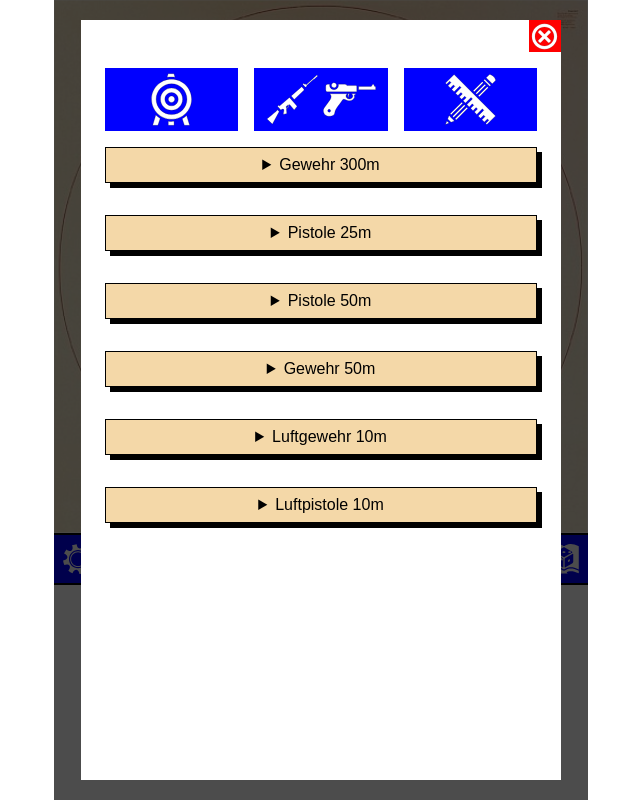
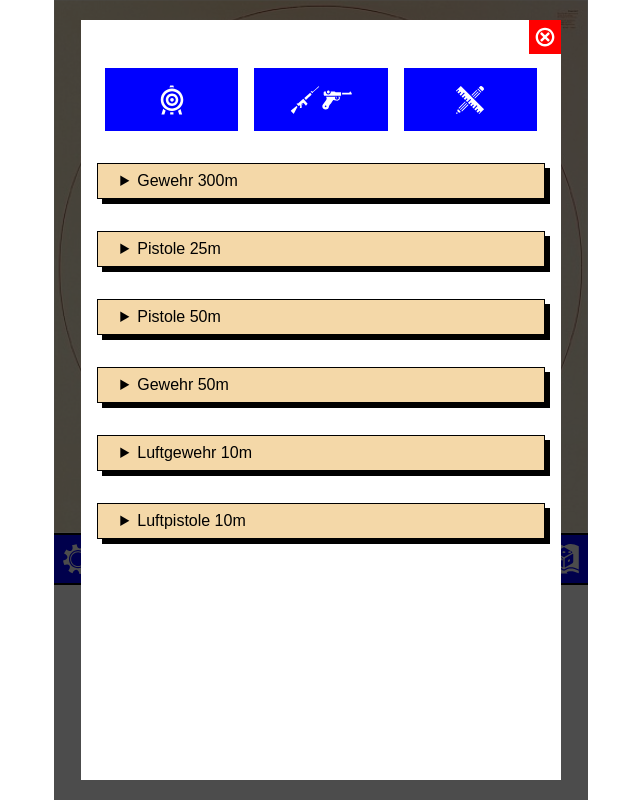
Before and after one commit to m00gendai/schuetzenhilfe-v2, a React (Vite) app: page / in a window 1280 px wide. Both pictures are taken after a click on the button 397 px from the left and 559 px from the top of the page. Shown: the whole page, without its empty margins (319-959 px from the left). Built offline with nearby package versions, Linux system fonts and the light colour scheme.

Commit message:
Replaced button SVGs with react-icons Reworked modal to harmonize with global modal stylesheet

```diff
--- a/src/components/Modal_Options.tsx
+++ b/src/components/Modal_Options.tsx
@@ -1,9 +1,9 @@
 import s from "../styles/Modal_Options.module.css";
+import modal from "../styles/Modal_Globals.module.css"
 
-import {TargetButton, RulerButton, FalButton, LugerButton, CancelButton} from "../buttons"
+import { GiArcheryTarget, GiCancel, GiFnFal, GiLuger, GiPencilRuler } from "react-icons/gi"
 
-
-import {useState} from "react"
+import { useState } from "react"
 
 import { weaponList } from "../weaponList";
 import { targetList } from "../targetList";
@@ -24,7 +24,6 @@ interface Target {
   distance: number;
   type: string;
 }
-
 
 interface modalProps {
   showOptions: boolean;
@@ -72,23 +71,22 @@ export default function Modal_Options({
     return x < y ? -1 : x > y ? 1 : 0;
   });
 
-
-
-
   return (
-    <aside className={s.veil}>
-      <div className={s.modal}>
+    <aside className={modal.veil}>
+      <div className={modal.modal}>
+        <div className={modal.buttonRow}>
         <button
-          className={s.close}
-          name="schliessen"
+          className={modal.closeButton}
+          title="Optionsmenü schliessen"
           onClick={() => setShowOptions(!showOptions)}
         >
-          <CancelButton />
+          <GiCancel />
         </button>
+        </div>
         <div className={s.optionSelect}>
-          <button onClick={()=>setShowOption("target")}><TargetButton /></button>
-          <button onClick={()=>setShowOption("weapon")}><FalButton /><LugerButton /></button>
-          <button onClick={()=>setShowOption("factors")}><RulerButton /></button>
+          <button title="Zielscheibe wählen" onClick={()=>setShowOption("target")}><GiArcheryTarget /></button>
+          <button title="Optik wählen" onClick={()=>setShowOption("weapon")}><GiFnFal /><GiLuger /></button>
+          <button title="Einstellungen vornehmen" onClick={()=>setShowOption("factors")}><GiPencilRuler /></button>
         </div>
         {showOption === "target" ?
         <Modal_Options_TargetSelect targetList={targetListSorted} setTarget={setTarget}/> :
--- a/src/components/Modal_Options_FactorsSelect.tsx
+++ b/src/components/Modal_Options_FactorsSelect.tsx
@@ -1,4 +1,5 @@
 import s from "../styles/Modal_Options.module.css";
+import modal from "../styles/Modal_Globals.module.css"
 
 interface modalProps{
     distance: number;
@@ -14,7 +15,7 @@ interface modalProps{
 export default function Modal_Options_FactorsSelect({distance, setDistance, windage, setWindage, elevation, setElevation, base, setBase}:modalProps){
 
     function assignDistance(event: any) {
-        setDistance(event.currentTarget.value);
+       setDistance(event.currentTarget.value);
         localStorage.setItem(
           "Schützenhilfe_Distanz",
           JSON.stringify(event.currentTarget.value)
@@ -46,7 +47,7 @@ export default function Modal_Options_FactorsSelect({distance, setDistance, wind
       }
 
     return(
-        <div className={s.contentInputs}>
+        <div className={modal.content}>
           <div className={s.item}>
             <h2 className={s.title}>Zieldistanz in Meter</h2>
             <input
--- a/src/components/Modal_Options_TargetSelect.tsx
+++ b/src/components/Modal_Options_TargetSelect.tsx
@@ -1,4 +1,4 @@
-import s from "../styles/Modal_Options.module.css"
+import modal from "../styles/Modal_Globals.module.css"
 
 import Modal_Options_TargetSelect_Target from "./Modal_Options_TargetSelect_Target"
 
@@ -34,7 +34,7 @@ const spoilers: Spoilers[] = [
 export default function Modal_Options_TargetSelect({targetList, setTarget}:modalProps){
 
     return(
-      <div className={s.content}>
+      <div className={modal.content}>
         {
           spoilers.map(spoiler =>{
             return <Modal_Options_TargetSelect_Target key={spoiler.name} spoiler={spoiler} targetList={targetList} setTarget={setTarget}/>
--- a/src/components/Modal_Options_TargetSelect_Target.tsx
+++ b/src/components/Modal_Options_TargetSelect_Target.tsx
@@ -48,13 +48,13 @@ interface Target {
                     <div
                       onClick={(event: any) => assignTarget(event)}
                       key={target.name}
-                      className={s.targetImageContainer}
-                      id={`${target.designation}`}><div className={s.targetImage}
+                      className={s.imageContainer}
+                      id={`${target.designation}`}><div className={s.image}
                       style={{
                         backgroundImage: `url("${target.designation}.jpg")`,
                       }}
                     ></div>
-                      <span className={s.targetName}>{target.name}</span>
+                      <span className={s.name}>{target.name}</span>
                     </div>
                   );
                 }
--- a/src/components/Modal_Options_WeaponSelect.tsx
+++ b/src/components/Modal_Options_WeaponSelect.tsx
@@ -1,4 +1,4 @@
-import s from "../styles/Modal_Options.module.css"
+import modal from "../styles/Modal_Globals.module.css"
 
 import Modal_Options_WeaponSelect_Weapon from "./Modal_Options_WeaponSelect_Weapon"
 
@@ -38,7 +38,7 @@ const spoilers: Spoilers[] = [
 export default function Modal_Options_WeaponSelect({base, windage, elevation, weaponList, setWeapon}:modalProps){
 
     return(
-      <div className={s.content}>
+      <div className={modal.content}>
         {spoilers.map(spoiler=>{
           return <Modal_Options_WeaponSelect_Weapon base={base} windage={windage} elevation={elevation} key={spoiler.prefix} spoiler={spoiler} weaponList={weaponList} setWeapon={setWeapon}/>
         })}
--- a/src/components/Modal_Options_WeaponSelect_Weapon.tsx
+++ b/src/components/Modal_Options_WeaponSelect_Weapon.tsx
@@ -76,9 +76,9 @@ export default function Modal_Options_WeaponSelect_weapon({base, windage, elevat
                 const prefix = weapon.designation.split(" - ")
                 if(prefix[0] == spoiler.prefix){
                             return (
-                                <div onClick={(event:any)=>assignWeapon(event)} key={weapon.designation} className={s.weaponImageContainer} id={`${weapon.designation}`}>
-                                  <div className={s.weaponImage} style={{backgroundImage: `url("/${prefix[1].replaceAll("/", "_")}.svg")` ? `url("/${prefix[1].replaceAll("/", "_")}.svg")` : `url("testbild.png")`}}></div>
-                                    <span className={s.weaponName}>{prefix[1]}</span>
+                                <div onClick={(event:any)=>assignWeapon(event)} key={weapon.designation} className={s.imageContainer} id={`${weapon.designation}`}>
+                                  <div className={s.image} style={{backgroundImage: `url("/${prefix[1].replaceAll("/", "_")}.svg")` ? `url("/${prefix[1].replaceAll("/", "_")}.svg")` : `url("testbild.png")`}}></div>
+                                    <span className={s.name}>{prefix[1]}</span>
                                 </div>
                             )
 
--- a/src/styles/Modal_Options.module.css
+++ b/src/styles/Modal_Options.module.css
@@ -1,57 +1,5 @@
-.veil{
-    position: fixed;
-    background: rgba(0,0,0,0.7);
-    display: flex;
-    justify-content: center;
-    align-items: center;
-    z-index: 300;
-}
-
-.modal{
-    position: relative;
-    width: 90%;
-    height: 95%;
-    background: white;
-    display: flex;
-    justify-content: center;
-    align-items: flex-start;
-    overflow: hidden;
-    flex-wrap: wrap;
-}
-
-@media screen and (orientation:landscape) {
-    .veil {
-        height: 100vh;
-        aspect-ratio: 14/21;
-    }
-}
-
-@media screen and (orientation: portrait) {
-    .veil {
-        width: 100vw;
-        height: 100vh;
-    }
-}
-
-.close{
-    position: absolute;
-    top: 0;
-    right: 0;
-    border: 0;
-    outline: none;
-    background: red;
-    color: white;
-    display: flex;
-    justify-content: center;
-    align-items: center;
-    align-content: center;
-    text-align: center;
-    width: 2rem;
-    aspect-ratio: 1/1;
-}
-
 .optionSelect{
-    margin: 3rem 0 1rem 0;
+    margin: 0 0 2rem 0;
     position: relative;
     width: 90%;
     display: grid;
@@ -70,32 +18,8 @@
     background: blue;
     border: none;
     outline: none;
-}
-
-
-
-.content{
-    width: 90%;
-    height: calc(90% - 4rem);
-    padding: 0 1rem 2rem 1rem;
-    display: flex;
-    justify-content: center;
-    align-items: flex-start;
-    align-content: flex-start;
-    flex-wrap: wrap;
-    overflow-y: scroll;
-}
-
-.contentInputs{
-    width: 90%;
-    height: calc(90% - 4rem);
-    padding: 0 1rem 2rem 1rem;
-    display: flex;
-    justify-content: center;
-    align-items: flex-start;
-    align-content: flex-start;
-    flex-wrap: wrap;
-    overflow-y: scroll;
+    font-size: 2rem;
+    color: white;
 }
 
 .item{
@@ -105,23 +29,18 @@
     padding: 0.25rem;
     margin: 0 0 2rem 0;
     box-shadow: 5px 5px 0px 0px black;
-}
-
-.item select{
-    width: 100%;
-    border-radius: 0;
-    outline: 0;
-    border: 0;
-    font-size: 1rem;
-    padding: 0;
-    margin: 0;
-    text-indent: 0.5rem;
+    background: #f4d8a8;
+    display: flex;
+    flex-wrap: wrap;
+    justify-content: center;
+    align-items: flex-start;
+    align-content: flex-start;
 }
 
 .item input {
-    width: 100%;
+    width: 90%;
     padding: 0;
-    margin: 0;
+    margin: 0.5rem;
     border: 0;
     outline: 0;
     text-indent: 1rem;
@@ -130,11 +49,13 @@
 
 .title{
     position: relative;
+    width: 90%;
     margin: 0;
     padding: 0.5rem;
     font-size: 1rem;
     font-family: "Arial";
 }
+
 .itemGrid{
     position: relative;
     width: 100%;
@@ -156,7 +77,7 @@
     grid-gap: 1rem;
 }
 
-.targetImageContainer, .weaponImageContainer{
+.imageContainer{
     position: relative;
     border: 2px solid black;
     width: 100%;
@@ -170,7 +91,7 @@
 
 }
 
-.targetImage, .weaponImage{
+.image{
     position: relative;
     width: 100%;
     aspect-ratio: 1/1;
@@ -181,7 +102,7 @@
 
 }
 
-.targetName, .weaponName{
+.name{
     position: relative;
     width: 100%;
     background: rgba(0,0,0,0.7);
```
